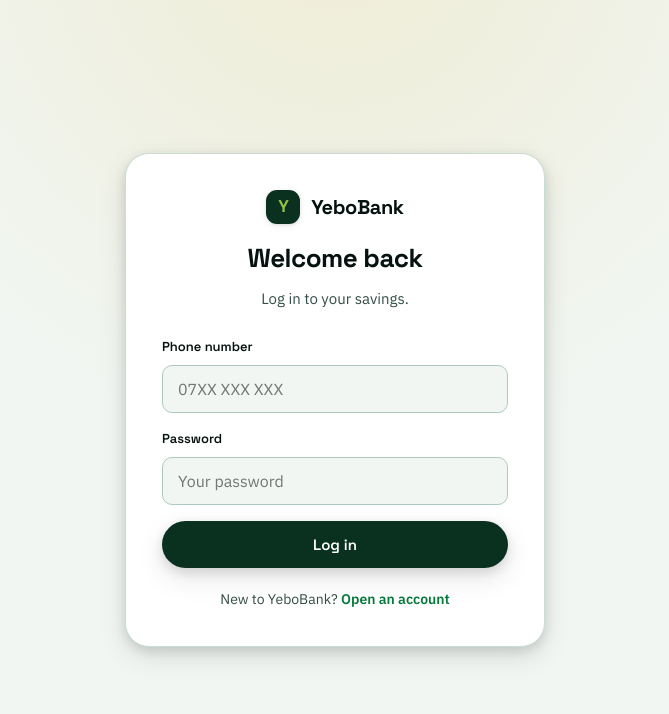
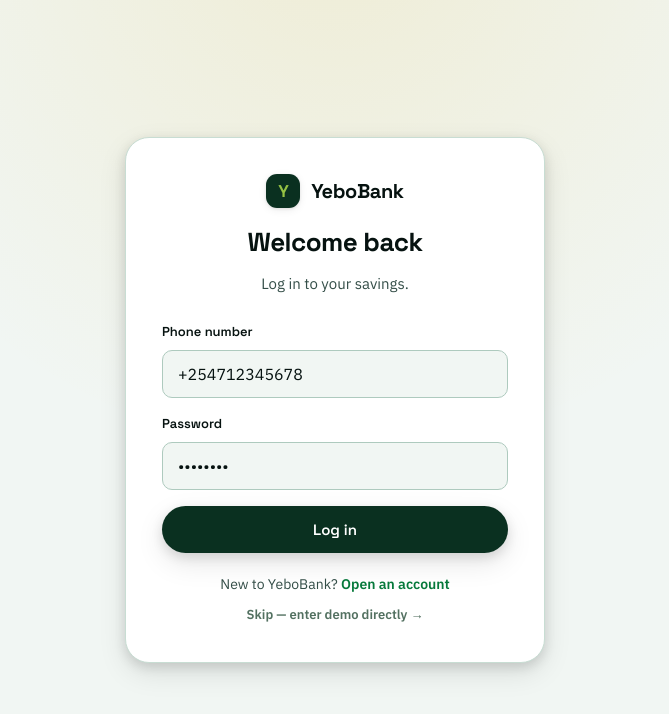
Before and after one commit to altradits/YeboBank, a Next.js app in the folder frontend/: page /login in a window 1280 px wide. Shown: the top 714 px of the page, without its empty margins (305-974 px from the left). Built offline with nearby package versions, Linux system fonts and the light colour scheme; no server answers.

Commit message:
feat: remove kicker labels, add demo nav button and prefilled login shortcut

```diff
--- a/frontend/src/app/login/page.tsx
+++ b/frontend/src/app/login/page.tsx
@@ -10,8 +10,8 @@ export default function LoginPage() {
   const router = useRouter();
   const searchParams = useSearchParams();
   const redirect = searchParams.get("redirect") ?? "";
-  const [phone, setPhone] = useState("");
-  const [password, setPassword] = useState("");
+  const [phone, setPhone] = useState("+254712345678");
+  const [password, setPassword] = useState("demo1234");
   const [loading, setLoading] = useState(false);
 
   async function onSubmit(e: React.FormEvent) {
@@ -49,6 +49,11 @@ export default function LoginPage() {
         <p className="foot-link">
           New to YeboBank? <Link href={redirect ? `/register?redirect=${encodeURIComponent(redirect)}` : "/register"}>Open an account</Link>
         </p>
+        <p className="foot-link" style={{ marginTop: 8 }}>
+          <Link href={redirect || "/dashboard"} style={{ color: "var(--soft)", fontSize: 13 }}>
+            Skip — enter demo directly →
+          </Link>
+        </p>
       </div>
     </main>
   );
--- a/frontend/src/components/landing/Converter.tsx
+++ b/frontend/src/components/landing/Converter.tsx
@@ -25,7 +25,6 @@ export default function Converter() {
     <section className="sec" id="convert">
       <div className="wrap conv-wrap">
         <div className="reveal">
-          <div className="kicker"><i className="ti ti-refresh" /> Live converter</div>
           <h2 className="h2">See it in <span className="grow">your money.</span></h2>
           <p className="lead">
             Sats, shillings, Bitcoin — same money, three ways to read it. Type any
--- a/frontend/src/components/landing/SiteNav.tsx
+++ b/frontend/src/components/landing/SiteNav.tsx
@@ -21,6 +21,7 @@ export default function SiteNav() {
         </div>
         <div className="navactions">
           <Link className="login" href="/login">Log in</Link>
+          <Link className="demo-btn" href="/dashboard">Try demo <i className="ti ti-arrow-right" /></Link>
           <Button onClick={() => router.push("/register")}>Open account</Button>
         </div>
       </div>
```
Also changed, not shown: frontend/src/components/landing/FeatureSections.tsx (+12 -8 lines), frontend/src/components/landing/Highlights.tsx (+1 -7 lines).
